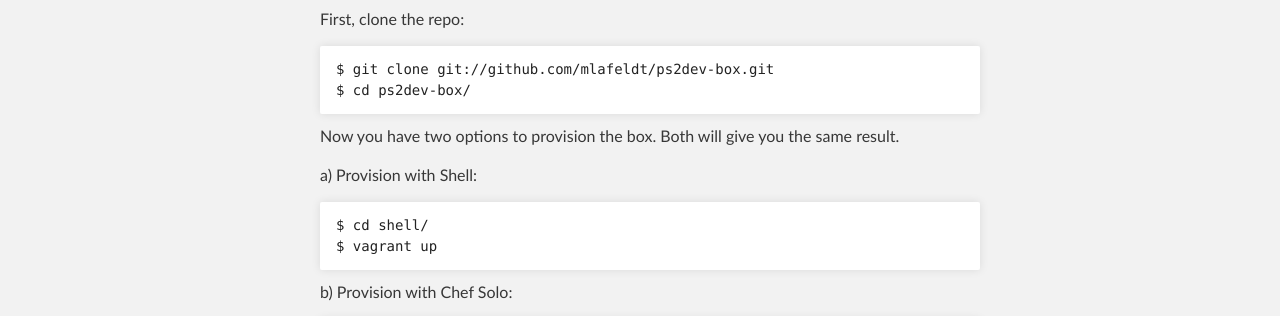
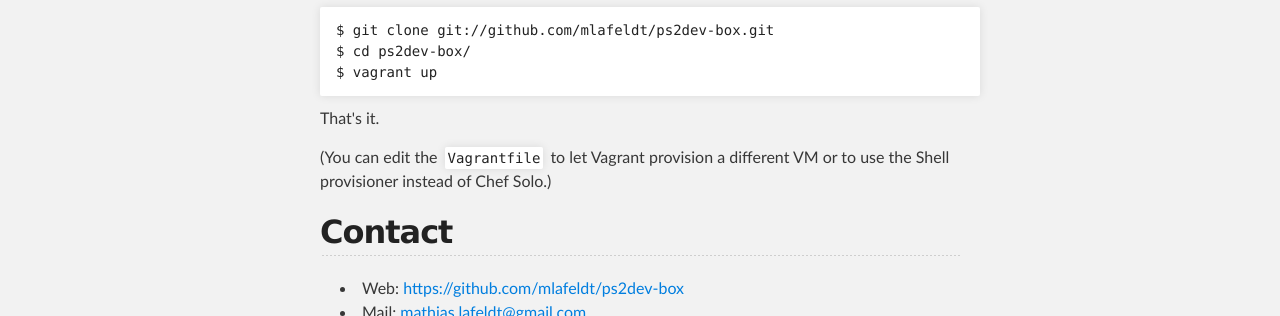
Before and after one commit to mlafeldt/ps2dev-box, a plain HTML site: page index.html in a window 1280 px wide. Shown: the part 609-925 px from the top of the page. Drawn offline with Linux system fonts and the light colour scheme.

Commit message:
Create gh-pages branch via GitHub

```diff
--- a/index.html
+++ b/index.html
@@ -43,28 +43,15 @@
 <a href="http://vagrantup.com">Vagrant</a> is used to build and provision the virtual machine.</li>
 </ul><h2>How to build the VM</h2>
 
-<p>First, clone the repo:</p>
-
 <pre><code>$ git clone git://github.com/mlafeldt/ps2dev-box.git
 $ cd ps2dev-box/
-</code></pre>
-
-<p>Now you have two options to provision the box. Both will give you the same
-result.</p>
-
-<p>a) Provision with Shell:</p>
-
-<pre><code>$ cd shell/
-$ vagrant up
-</code></pre>
-
-<p>b) Provision with Chef Solo:</p>
-
-<pre><code>$ cd chef-solo/
 $ vagrant up
 </code></pre>
 
 <p>That's it.</p>
+
+<p>(You can edit the <code>Vagrantfile</code> to let Vagrant provision a different VM or to use
+the Shell provisioner instead of Chef Solo.)</p>
 
 <h2>Contact</h2>
 
--- a/params.json
+++ b/params.json
@@ -1 +1 @@
-{"tagline":"A Virtual Machine for PS2 Development","note":"Don't delete this file! It's used internally to help with page regeneration.","google":"","name":"ps2dev-box","body":"A Virtual Machine for PS2 Development\r\n=====================================\r\n\r\nFor the motivation, you may want to read [this blog post.][blog]\r\n\r\n\r\nRequirements\r\n------------\r\n\r\n- The virtual machine runs on top of [VirtualBox].\r\n- [Vagrant] is used to build and provision the virtual machine.\r\n\r\n\r\n## How to build the VM\r\n\r\nFirst, clone the repo:\r\n\r\n    $ git clone git://github.com/mlafeldt/ps2dev-box.git\r\n    $ cd ps2dev-box/\r\n\r\nNow you have two options to provision the box. Both will give you the same\r\nresult.\r\n\r\na) Provision with Shell:\r\n\r\n    $ cd shell/\r\n    $ vagrant up\r\n\r\nb) Provision with Chef Solo:\r\n\r\n    $ cd chef-solo/\r\n    $ vagrant up\r\n\r\nThat's it.\r\n\r\n\r\n## Contact\r\n\r\n* Web: <https://github.com/mlafeldt/ps2dev-box>\r\n* Mail: <mathias.lafeldt@gmail.com>\r\n* Twitter: [@mlafeldt](https://twitter.com/mlafeldt)\r\n\r\n\r\n[Vagrant]: http://vagrantup.com\r\n[VirtualBox]: https://www.virtualbox.org\r\n[blog]: http://mlafeldt.github.com/blog/2012/08/system-provisioning-with-vagrant/\r\n"}
+{"tagline":"A Virtual Machine for PS2 Development","note":"Don't delete this file! It's used internally to help with page regeneration.","body":"A Virtual Machine for PS2 Development\r\n=====================================\r\n\r\nFor the motivation, you may want to read [this blog post.][blog]\r\n\r\n\r\nRequirements\r\n------------\r\n\r\n- The virtual machine runs on top of [VirtualBox].\r\n- [Vagrant] is used to build and provision the virtual machine.\r\n\r\n\r\n## How to build the VM\r\n\r\n    $ git clone git://github.com/mlafeldt/ps2dev-box.git\r\n    $ cd ps2dev-box/\r\n    $ vagrant up\r\n\r\nThat's it.\r\n\r\n(You can edit the `Vagrantfile` to let Vagrant provision a different VM or to use\r\nthe Shell provisioner instead of Chef Solo.)\r\n\r\n\r\n## Contact\r\n\r\n* Web: <https://github.com/mlafeldt/ps2dev-box>\r\n* Mail: <mathias.lafeldt@gmail.com>\r\n* Twitter: [@mlafeldt](https://twitter.com/mlafeldt)\r\n\r\n\r\n[Vagrant]: http://vagrantup.com\r\n[VirtualBox]: https://www.virtualbox.org\r\n[blog]: http://mlafeldt.github.com/blog/2012/08/system-provisioning-with-vagrant/\r\n","name":"ps2dev-box","google":""}
```
